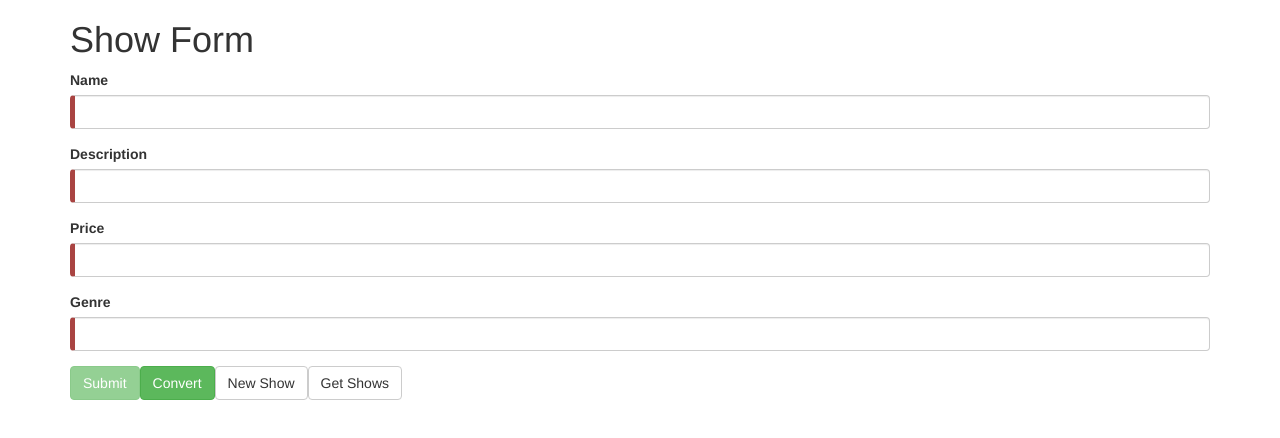
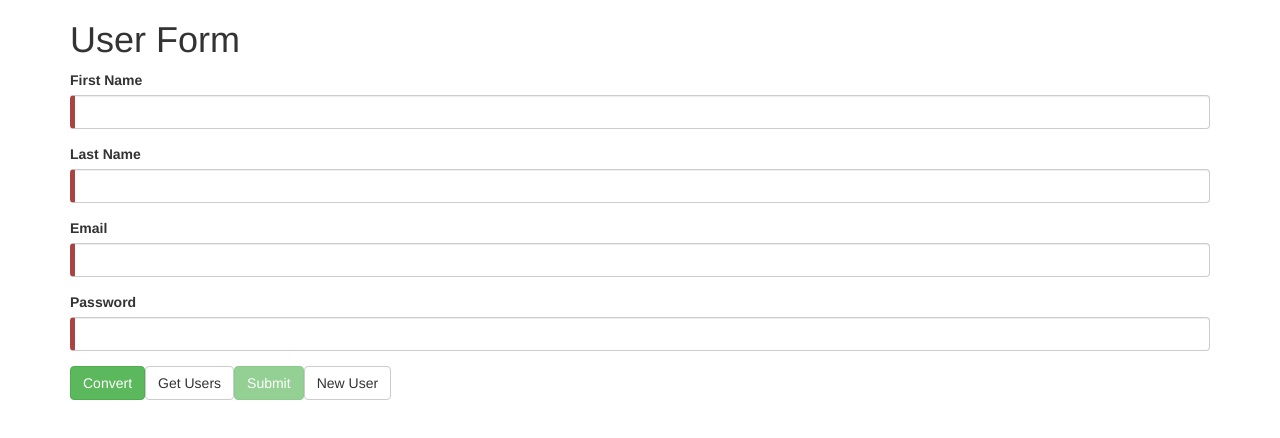
Before and after one commit to ColeKissell/Team-This-StoreForm, an Angular app: page / in a window 1280 px wide. Shown: the top 438 px of the page. Built offline with nearby package versions, Linux system fonts and the light colour scheme.

Commit message:
I HATE CASING ISSUES

```diff
--- a/src/app/app.component.html
+++ b/src/app/app.component.html
@@ -1,3 +1,3 @@
-<app-show-form></app-show-form>
-<!-- <app-user-form></app-user-form> -->
+<!-- <app-show-form></app-show-form> -->
+<app-user-form></app-user-form>
 <!-- <app-login-form></app-login-form> -->
--- a/src/app/models/users.ts
+++ b/src/app/models/users.ts
@@ -1,11 +1,14 @@
 export class User {
     constructor(
-        public firstName: String,
-        public lastName: String,
-        public email: String,
-        public password: String,
-        public history: String,
-        public cart: String,
-        public payment: Number
+        public Role: String,
+        public Email: String,
+        public FirstName: String,
+        public LastName: String,
+        public Password: String,
+        public Payment: Number,
+        public Cart: String,
+        public History: String
+
+
     ){}
 }
--- a/src/app/show-form/show-form.component.ts
+++ b/src/app/show-form/show-form.component.ts
@@ -20,7 +20,7 @@ export class ShowFormComponent implements OnInit {
 
 
 
-  onSubmit(){ this.submitted = true; fetch('https://hapi-practice-ftjjbqgvls.now.sh/shows', {
+  onSubmit(){ this.submitted = true; fetch('https://hapi-practice-adlzmjatlv.now.sh/shows', {
         method: "POST", // *GET, POST, PUT, DELETE, etc.
         mode: "cors", // no-cors, cors, *same-origin
         cache: "no-cache", // *default, no-cache, reload, force-cache, only-if-cached
@@ -68,7 +68,7 @@ export class ShowFormComponent implements OnInit {
   }
 
   getShows(){
-      fetch('https://hapi-practice-ftjjbqgvls.now.sh/shows').then(function(response) {
+      fetch('https://hapi-practice-adlzmjatlv.now.sh/shows').then(function(response) {
       return response.json()
     }).then(function(myJson) {
       console.log(myJson);
--- a/src/app/user-form/user-form.component.html
+++ b/src/app/user-form/user-form.component.html
@@ -2,14 +2,15 @@
   <div [hidden]="submitted">
       <h1>User Form</h1>
       <form (ngSubmit)="onSubmit()" #userForm="ngForm">
+
         <!-- First Name input -->
         <div class="form-group">
-            <label for="firstName">First Name</label>
-            <input type="text" class="form-control" id="firstName"
+            <label for="FirstName">First Name</label>
+            <input type="text" class="form-control" id="FirstName"
                     required
-                    [(ngModel)]="model.firstName" name="firstName"
-                    #firstName="ngModel">
-            <div [hidden]="firstName.valid || firstName.pristine"
+                    [(ngModel)]="model.FirstName" name="FirstName"
+                    #FirstName="ngModel">
+            <div [hidden]="FirstName.valid || FirstName.pristine"
               class="alert alert-danger">
               First Name is required
             </div>
@@ -17,36 +18,36 @@
 
         <!-- Last Name input -->
         <div class="form-group">
-          <label for="lastName">Last Name</label>
-          <input type="text" class="form-control" id="lastName"
+          <label for="LastName">Last Name</label>
+          <input type="text" class="form-control" id="LastName"
                   required
-                  [(ngModel)]="model.lastName" name="lastName"
-                  #lastName="ngModel">
-          <div [hidden]="lastName.valid || lastName.pristine"
+                  [(ngModel)]="model.LastName" name="LastName"
+                  #LastName="ngModel">
+          <div [hidden]="LastName.valid || LastName.pristine"
             class="alert alert-danger">
             Last Name is required
           </div>
       </div>
               <!-- Email Input -->
         <div class="form-group">
-            <label for="email">Email</label>
-            <input type="text" class="form-control" id="email"
+            <label for="Email">Email</label>
+            <input type="text" class="form-control" id="Email"
               required = true
-              [(ngModel)]="model.email" name="email"
-              #email="ngModel">
-            <div [hidden]="email.valid || email.pristine"
+              [(ngModel)]="model.Email" name="Email"
+              #Email="ngModel">
+            <div [hidden]="Email.valid || Email.pristine"
               class="alert alert-danger">
               Email is required
             </div>
         </div>
               <!-- Password Input  -->
         <div class="form-group">
-          <label for="password">Password</label>
-          <input type="text" class="form-control" id="password"
+          <label for="Password">Password</label>
+          <input type="text" class="form-control" id="Password"
             required = true
-            [(ngModel)]="model.password" name="password"
-            #password="ngModel">
-          <div [hidden]="password.valid || password.pristine"
+            [(ngModel)]="model.Password" name="Password"
+            #Password="ngModel">
+          <div [hidden]="Password.valid || Password.pristine"
             class="alert alert-danger">
             Password is required
           </div>
@@ -56,6 +57,8 @@
 
 
         <!-- submit button -->
+        <button type="button" class="btn btn-success" (click)="convertUser()">Convert</button>
+        <button type="button" class="btn btn-default" (click)="getUsers();">Get Users</button>
         <button type="submit" class="btn btn-success" [disabled]="!userForm.form.valid">Submit</button>
         <button type="button" class="btn btn-default" (click)="newUser(); userForm.reset()">New User</button>
         </form>
@@ -65,19 +68,19 @@
       <h2>You submitted the following:</h2>
       <div class="row">
         <div class="col-xs-3">firstName</div>
-        <div class="col-xs-9  pull-left">{{ model.firstName }}</div>
+        <div class="col-xs-9  pull-left">{{ model.FirstName }}</div>
       </div>
       <div class="row">
         <div class="col-xs-3">lastName</div>
-        <div class="col-xs-9 pull-left">{{ model.lastName }}</div>
+        <div class="col-xs-9 pull-left">{{ model.LastName }}</div>
       </div>
       <div class="row">
           <div class="col-xs-3">email</div>
-          <div class="col-xs-9 pull-left">{{ model.email }}</div>
+          <div class="col-xs-9 pull-left">{{ model.Email }}</div>
         </div>
       <div class="row">
         <div class="col-xs-3">password</div>
-        <div class="col-xs-9 pull-left">{{ model.password }}</div>
+        <div class="col-xs-9 pull-left">{{ model.Password }}</div>
       </div>
       <br>
       <button class="btn btn-primary" (click)="submitted=false">Edit</button>
--- a/src/app/user-form/user-form.component.ts
+++ b/src/app/user-form/user-form.component.ts
@@ -8,13 +8,70 @@ import {User} from '../models/users'
 })
 export class UserFormComponent {
 
-  model = new User("","","","","","",null)
+  model = new User("","","","","",0,"","")
 
   submitted = false;
 
-  onSubmit(){ this.submitted = true;}
+  constructor(){     }
+
+
+
+  onSubmit(){ this.submitted = true;
+    let theReq = new Request ('https://hapi-practice-uodxjalzjs.now.sh/users', {
+
+      method: "POST", // *GET, POST, PUT, DELETE, etc.
+      // mode: "cors", // no-cors, cors, *same-origin
+      // cache: "no-cache", // *default, no-cache, reload, force-cache, only-if-cached
+      // credentials: "same-origin", // include, same-origin, *omit
+      headers: {
+          "Content-Type": "application/json; charset=utf-8",
+          // "Content-Type": "application/x-www-form-urlencoded",
+      },
+      // redirect: "follow", // manual, *follow, error
+      // referrer: "no-referrer", // no-referrer, *client
+      body: this.convertUser()  // body data type must match "Content-Type" header
+  })
+    fetch(theReq)
+    .then(response => response.json());
+  } // parses response to JSON
+
+  // .then(function(response) {
+  //   return response.json()
+  // }).then(function(myJson) {
+  //   console.log(myJson);
+  // });
+
+
+
+
+  // console.log(this.convertShow)
+    // return this.convertShow;
+  // };
+  ngOnInit(){
+
+
+  }
+
 
   newUser(){
-    this.model = new User('','','','','','',0)
+    this.model = new User('','','','','',0,'','',)
   }
+  convertUser(){
+    const test = JSON.stringify(this.model);
+    console.log(test);
+
+    const newJsonObject=JSON.parse(test)
+    console.log(newJsonObject);
+    return test
+  }
+
+  getUsers(){
+      fetch('https://hapi-practice-uodxjalzjs.now.sh/users').then(function(response) {
+      return response.json()
+    }).then(function(myJson) {
+      console.log(myJson);
+    });
+  }
+
+
 }
```
